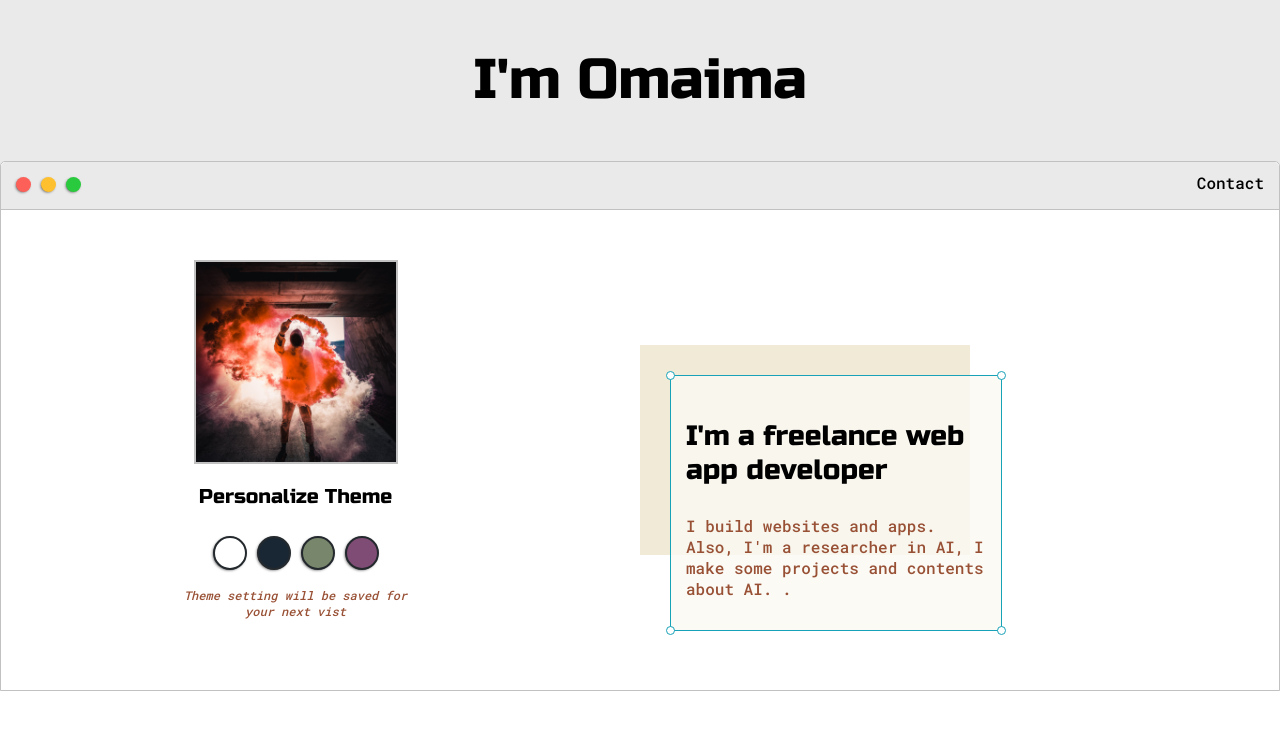
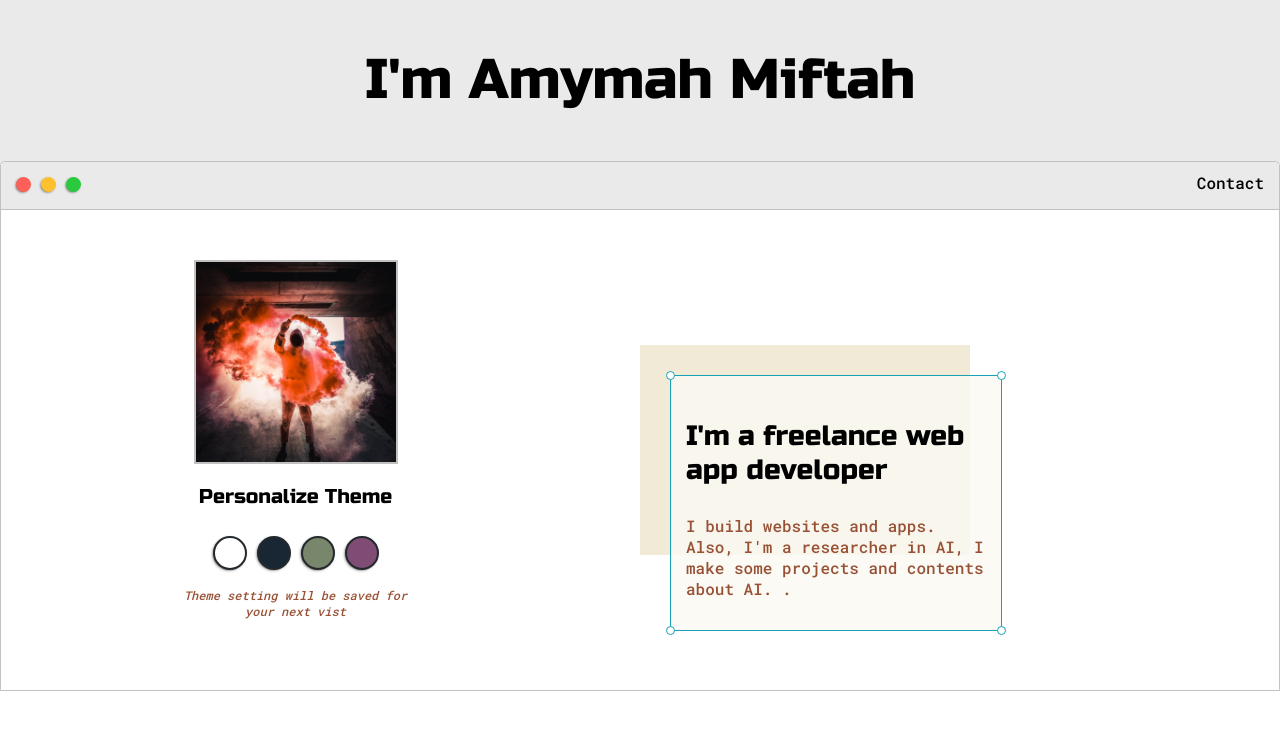
Before and after one commit to omaimaALokap-web/Personal-profile.com, a plain HTML site: page index.html in a window 1280 px wide. Shown: the top 740 px of the page. Drawn offline with Linux system fonts and the light colour scheme.

Commit message:
Update index.html

```diff
--- a/index.html
+++ b/index.html
@@ -5,6 +5,9 @@
             First APP
         </title>
         <meta name="viewport" content="width=device-width, initial-scale=1.0">
+        <meta name = "description" content ="Amymah Miftah"/>
+        <meta charset = utf-8"/>
+        <meta name=author content="Amymah Miftah"/>
         <link href="https://fonts.googleapis.com/css2?family=Russo+One&display=swap" rel="stylesheet">
         <link href="https://fonts.googleapis.com/css2?family=Roboto+Mono:wght@500&family=Russo+One&display=swap" rel="stylesheet">
         <link rel="stylesheet" type="text/css" href="default.css">
@@ -17,7 +20,7 @@
             <div class="main-container">
 
                 <div class="greetingwrapper">
-                     <h1>I'm Omaima</h1>
+                     <h1>I'm Amymah Miftah</h1>
                 </div>
 
                 <div class="into-wrapper">
```
